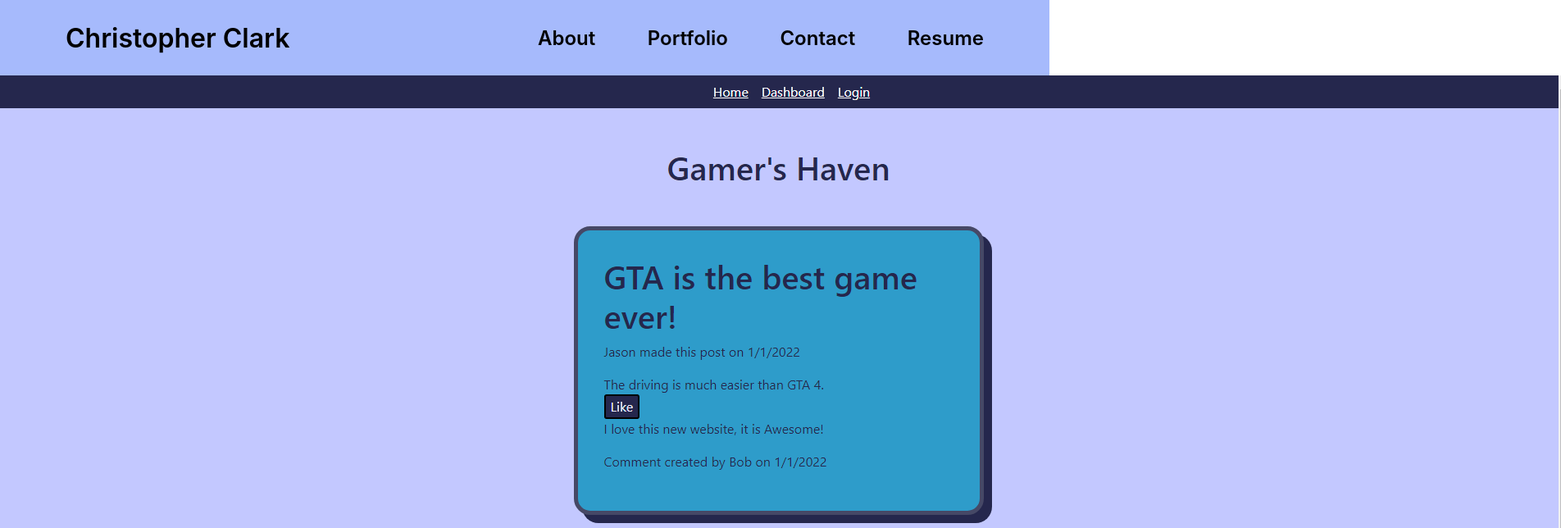
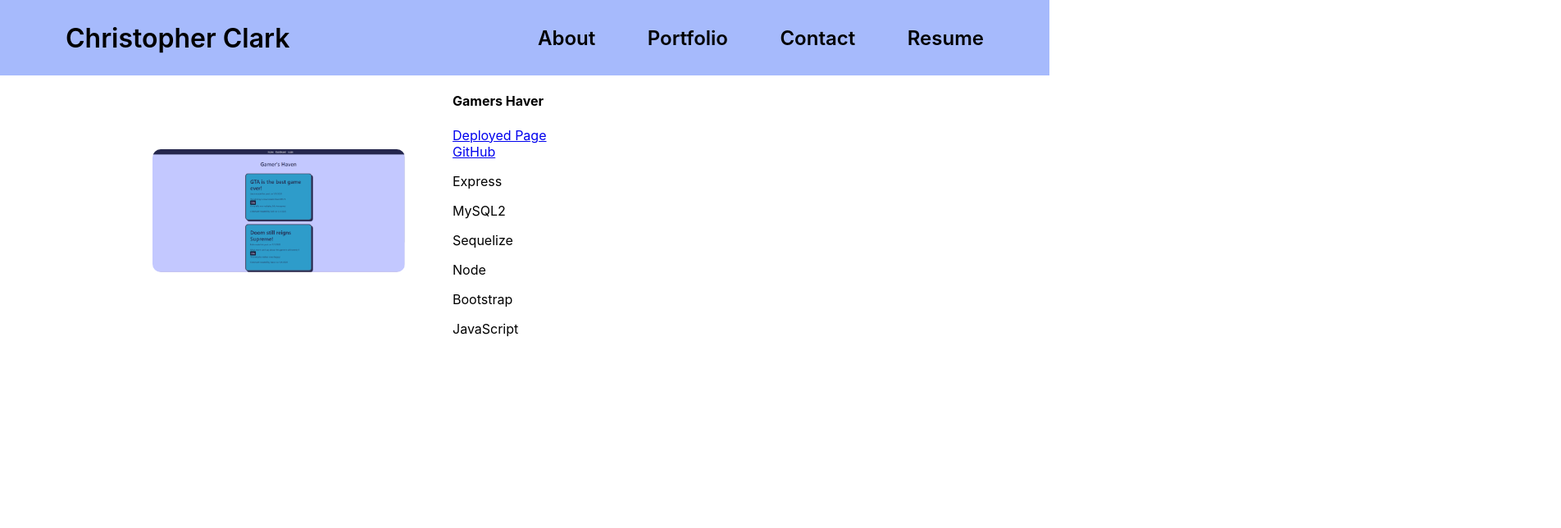
Before and after one commit to christopherrclark/my-react-portfolio, a React (Create React App) app: page / in a window 1280 px wide. Both pictures are taken after a click on the element "Portfolio". Shown: the top 644 px of the page at 82% size, 1904 px wide, since content can reach past the window. Built offline with nearby package versions, Linux system fonts and the light colour scheme.

Commit message:
worked on porfolio.jsx and the css for it

```diff
--- a/package.json
+++ b/package.json
@@ -3,6 +3,7 @@
   "version": "0.1.0",
   "homepage": "https://christopherrclark.github.io/my-react-portfolio",
   "private": true,
+  "main": "index.js",
   "dependencies": {
     "@testing-library/jest-dom": "^5.16.5",
     "@testing-library/react": "^13.4.0",
--- a/src/App.css
+++ b/src/App.css
@@ -97,6 +97,32 @@ nav h1 {
     width: 80%; /* Make the text wider */
     margin: 20px 0; /* Add some space between the text and the image */
   }
+}
+
+/* portfolio projects page */
+.project-image-container {
+  display: flex;
+  justify-content: center;
+  align-items: center;
+  margin: 0 auto;
+  width: 30%;
+}
+.project-container {
+  display: flex;
+  flex-direction: row;
+  align-items: center;
+  margin: 0 auto;
+  width: 80%;
+}
+.project-link {
+  display: block;
+  width: 600px;
+}
+
+.project-link img {
+  width: 100%;
+  object-fit: cover;
+  border-radius: 10px;
 }
 
 /* footer */
--- a/src/pages/Portfolio.jsx
+++ b/src/pages/Portfolio.jsx
@@ -7,7 +7,7 @@ const Portfolio = () => {
 
   const projects = [
     {id: 1, name: 'Gamers Haver', image: gamersHavenImg, deployed: 'https://gamers-haven.herokuapp.com/', repo: 'https://github.com/christopherrclark/gaming-blog', techStack: [{name: "Express"}, {name: "MySQL2"}, {name: "Sequelize"}, {name: ""}, {name: "Node"}, {name: "Bootstrap"}, {name: "JavaScript"}
-  ]},
+    ]},
   ]
 
   return (
@@ -15,7 +15,7 @@ const Portfolio = () => {
       {projects.map(project => (
         <div className="project-container" key={project.id}>
           <div className="project-image-container">
-            <a href={project.deployed} target="blank">
+            <a className="project-link" href={project.deployed} target="blank">
               <img className="project-image" src={project.image} alt={project.name}/>
             </a>
           </div>
```
